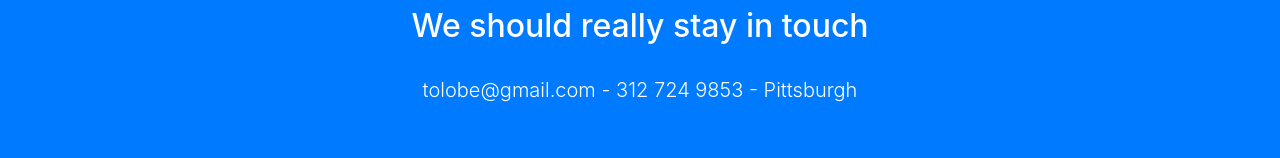
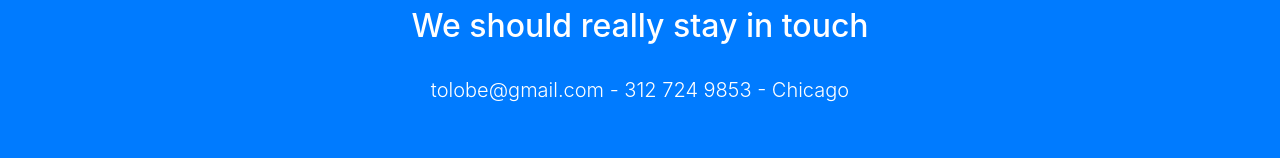
Before and after one commit to tolobe/tolobe.github.io, a website with bundled scripts: page index.html in a window 1280 px wide. Shown: the part 3500-3658 px from the top of the page. Built offline with nearby package versions, Linux system fonts and the light colour scheme.

Commit message:
Update index.html

```diff
--- a/index.html
+++ b/index.html
@@ -202,7 +202,7 @@
   <section class="content-section bg-primary text-white" id="contact">
     <div class="container text-center">
       <h2 class="mb-4">We should really stay in touch</h2>
-      <p class="lead mb-5">tolobe@gmail.com</a> - 312 724 9853 - Pittsburgh</p>
+      <p class="lead mb-5">tolobe@gmail.com</a> - 312 724 9853 - Chicago</p>
       <a href="mailto:tolobe@gmail.com" class="btn btn-xl btn-light">email me!</a>
     </div>
 
```
